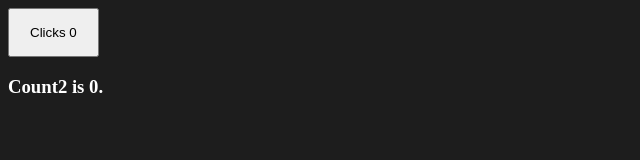
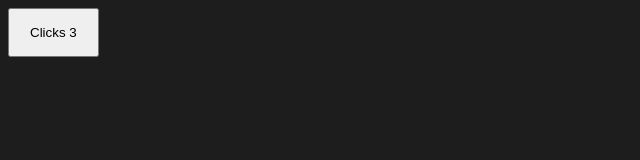
Before and after one commit to Tofu-Gang/svelte-complete-guide, a Svelte app: page / in a window 1280 px wide. Shown: the top 160 px of the page, without its empty margins (0-640 px from the left). Built offline with nearby package versions, Linux system fonts and the light colour scheme.

Commit message:
11. Component Props

```diff
--- a/src/App.svelte
+++ b/src/App.svelte
@@ -1,7 +1,11 @@
 <script>
     import Counter from "./lib/Counter.svelte";
+    const counterProps = {
+      initialCount: 3,
+      maxCount: 6
+    }
 </script>
-<Counter />
+<Counter {...counterProps} />
 <style>
 
 </style>
--- a/src/lib/Counter.svelte
+++ b/src/lib/Counter.svelte
@@ -1,21 +1,16 @@
 <script>
-  let count1 = 0;
-  let count2 = 0;
+  export let initialCount;
+  export let maxCount = 10;
+  let count = initialCount;
 
-  function setCount2(x) {
-    count2 = x;
-  }
-
-  $: setCount2(count1);
-  $: string = `Count2 is ${count2}.`;
-
-  function increment1() {
-    count1++;
+  function increment() {
+    if(count < maxCount) {
+      count++;
+    }
   }
 </script>
 
-<button on:click={increment1}>Clicks {count1}</button>
-<h3>{string}</h3>
+<button on:click={increment}>Clicks {count}</button>
 <style>
   button {
     padding: 15px 20px;
```
